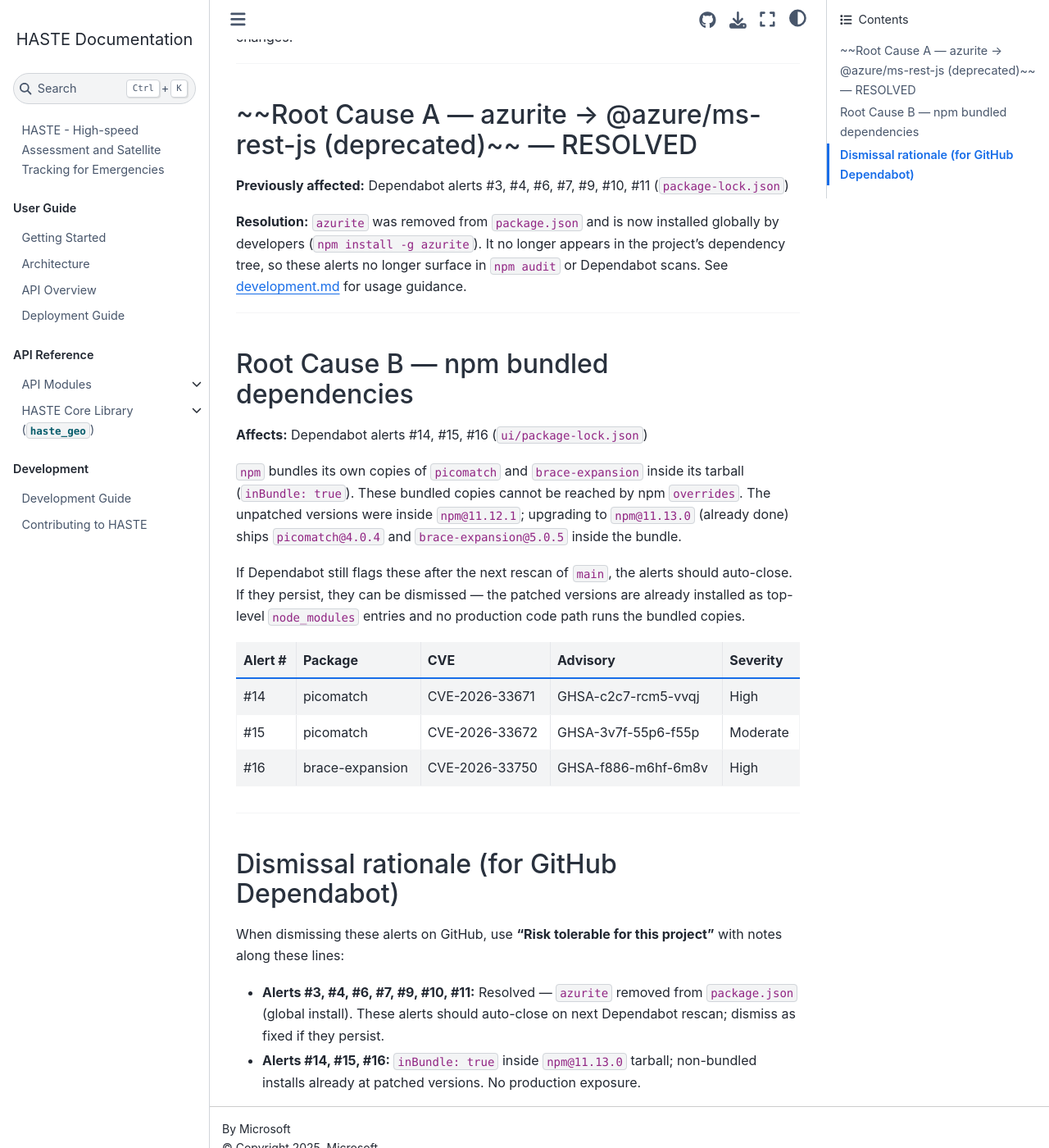
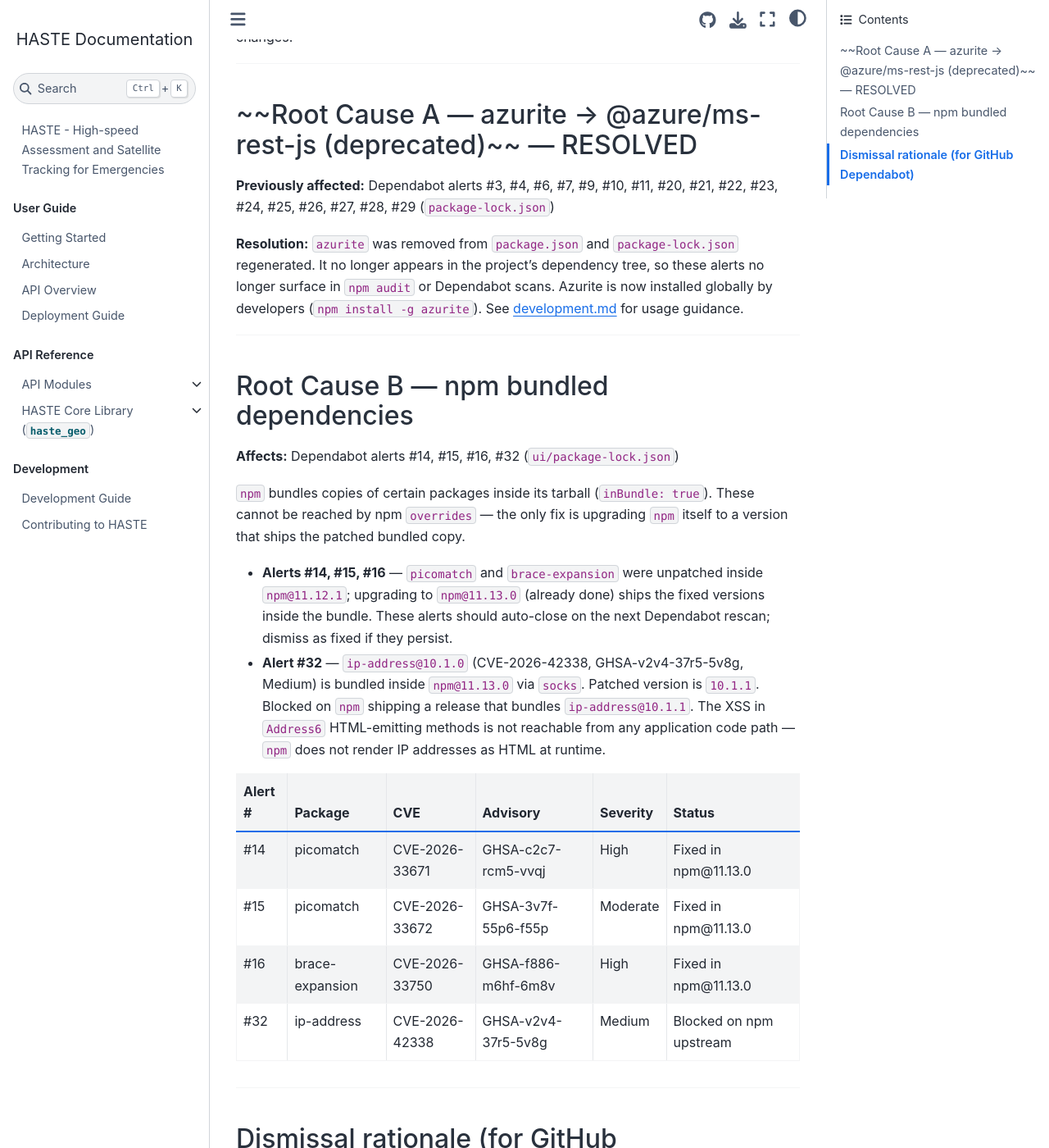
Before and after one commit to Ethical-Tech-CoLab/haste, a Jupyter Book: the page built from docs/known-vulnerabilities.md, in a window 1280 px wide and 1400 px high, scrolled down 200 px. Shown: the whole window at 82% size. Built offline with Jupyter Book 1.0.4 settings and Sphinx 7.4.7 and the Sphinx Book theme 1.1.4, drawn with Linux system fonts in a browser that asks for light colours; some of the changed text lies outside the part shown.

Commit message:
regen lockfile, update known vulnerabilities (#14)
Co-authored-by: Meygha Machado <memachado@microsoft.com>

```diff
--- a/docs/known-vulnerabilities.md
+++ b/docs/known-vulnerabilities.md
@@ -8,25 +8,27 @@
 
 ## ~~Root Cause A — azurite → @azure/ms-rest-js (deprecated)~~ — RESOLVED
 
-**Previously affected:** Dependabot alerts #3, #4, #6, #7, #9, #10, #11 (`package-lock.json`)
+**Previously affected:** Dependabot alerts #3, #4, #6, #7, #9, #10, #11, #20, #21, #22, #23, #24, #25, #26, #27, #28, #29 (`package-lock.json`)
 
-**Resolution:** `azurite` was removed from `package.json` and is now installed globally by developers (`npm install -g azurite`). It no longer appears in the project's dependency tree, so these alerts no longer surface in `npm audit` or Dependabot scans. See [development.md](development.md#local-storage-emulator-azurite) for usage guidance.
+**Resolution:** `azurite` was removed from `package.json` and `package-lock.json` regenerated. It no longer appears in the project's dependency tree, so these alerts no longer surface in `npm audit` or Dependabot scans. Azurite is now installed globally by developers (`npm install -g azurite`). See [development.md](development.md#local-storage-emulator-azurite) for usage guidance.
 
 ---
 
 ## Root Cause B — npm bundled dependencies
 
-**Affects:** Dependabot alerts #14, #15, #16 (`ui/package-lock.json`)
+**Affects:** Dependabot alerts #14, #15, #16, #32 (`ui/package-lock.json`)
 
-`npm` bundles its own copies of `picomatch` and `brace-expansion` inside its tarball (`inBundle: true`). These bundled copies cannot be reached by npm `overrides`. The unpatched versions were inside `npm@11.12.1`; upgrading to `npm@11.13.0` (already done) ships `picomatch@4.0.4` and `brace-expansion@5.0.5` inside the bundle.
+`npm` bundles copies of certain packages inside its tarball (`inBundle: true`). These cannot be reached by npm `overrides` — the only fix is upgrading `npm` itself to a version that ships the patched bundled copy.
 
-If Dependabot still flags these after the next rescan of `main`, the alerts should auto-close. If they persist, they can be dismissed — the patched versions are already installed as top-level `node_modules` entries and no production code path runs the bundled copies.
+- **Alerts #14, #15, #16** — `picomatch` and `brace-expansion` were unpatched inside `npm@11.12.1`; upgrading to `npm@11.13.0` (already done) ships the fixed versions inside the bundle. These alerts should auto-close on the next Dependabot rescan; dismiss as fixed if they persist.
+- **Alert #32** — `ip-address@10.1.0` (CVE-2026-42338, GHSA-v2v4-37r5-5v8g, Medium) is bundled inside `npm@11.13.0` via `socks`. Patched version is `10.1.1`. Blocked on `npm` shipping a release that bundles `ip-address@10.1.1`. The XSS in `Address6` HTML-emitting methods is not reachable from any application code path — `npm` does not render IP addresses as HTML at runtime.
 
-| Alert # | Package | CVE | Advisory | Severity |
-|---------|---------|-----|----------|----------|
-| #14 | picomatch | CVE-2026-33671 | GHSA-c2c7-rcm5-vvqj | High |
-| #15 | picomatch | CVE-2026-33672 | GHSA-3v7f-55p6-f55p | Moderate |
-| #16 | brace-expansion | CVE-2026-33750 | GHSA-f886-m6hf-6m8v | High |
+| Alert # | Package | CVE | Advisory | Severity | Status |
+|---------|---------|-----|----------|----------|--------|
+| #14 | picomatch | CVE-2026-33671 | GHSA-c2c7-rcm5-vvqj | High | Fixed in npm@11.13.0 |
+| #15 | picomatch | CVE-2026-33672 | GHSA-3v7f-55p6-f55p | Moderate | Fixed in npm@11.13.0 |
+| #16 | brace-expansion | CVE-2026-33750 | GHSA-f886-m6hf-6m8v | High | Fixed in npm@11.13.0 |
+| #32 | ip-address | CVE-2026-42338 | GHSA-v2v4-37r5-5v8g | Medium | Blocked on npm upstream |
 
 ---
 
@@ -34,5 +36,6 @@
 
 When dismissing these alerts on GitHub, use **"Risk tolerable for this project"** with notes along these lines:
 
-- **Alerts #3, #4, #6, #7, #9, #10, #11:** Resolved — `azurite` removed from `package.json` (global install). These alerts should auto-close on next Dependabot rescan; dismiss as fixed if they persist.
+- **Alerts #3, #4, #6, #7, #9, #10, #11, #20–29:** Resolved — `azurite` removed from `package.json` and `package-lock.json` regenerated. These alerts should auto-close on next Dependabot rescan; dismiss as fixed if they persist.
 - **Alerts #14, #15, #16:** `inBundle: true` inside `npm@11.13.0` tarball; non-bundled installs already at patched versions. No production exposure.
+- **Alert #32:** `ip-address` `inBundle: true` inside `npm@11.13.0` tarball. XSS in `Address6` HTML-emitting methods; not reachable from application code. Blocked on npm upstream shipping `ip-address@10.1.1` in its bundle.
```
Also changed, not shown: 1 other file.
